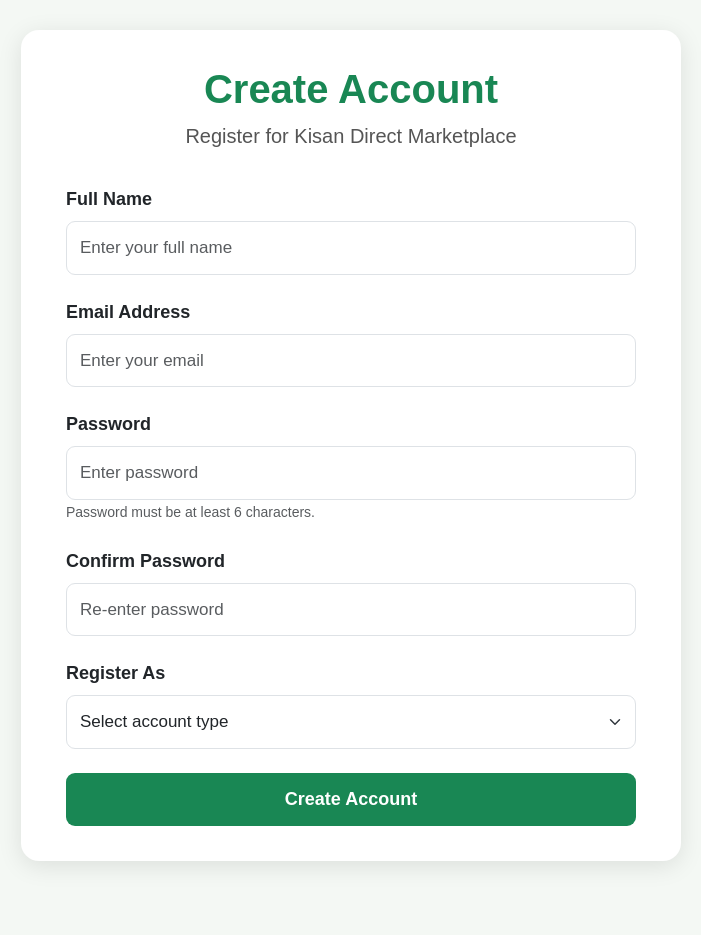
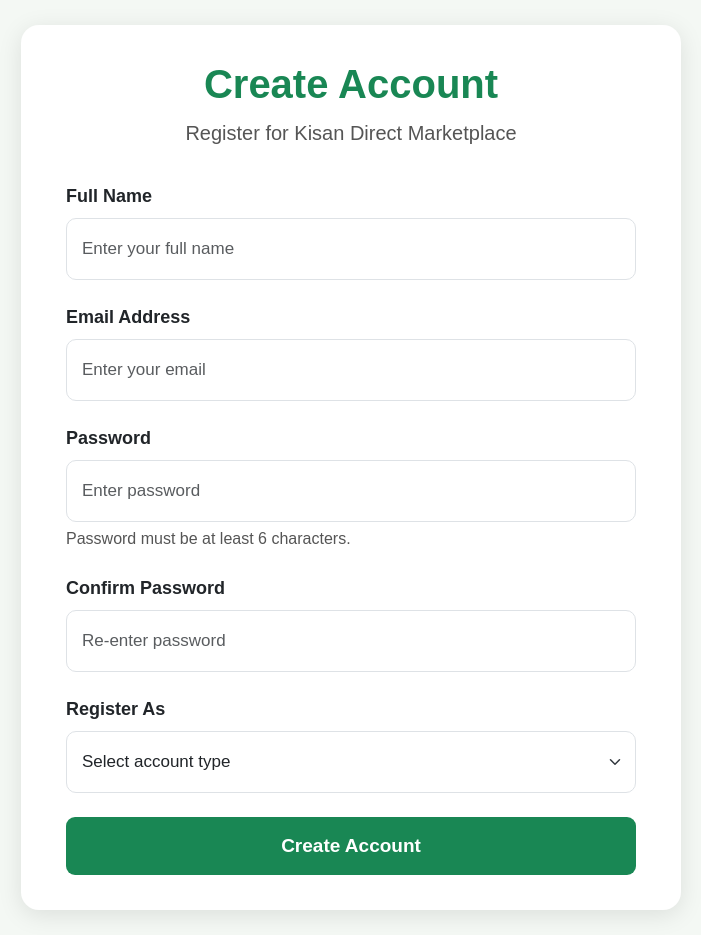
Before and after one commit to izmasiddique622/Kisan-directmarketplace, a Flask app: page /register in a window 1280 px wide. Shown: the whole page, without its empty margins (289-990 px from the left). Before the commit the page ends 866 px from the top, so only its background shows below. Run offline with Flask 3, Linux system fonts and the light colour scheme.

Commit message:
Update register.html

```diff
--- a/templates/register.html
+++ b/templates/register.html
@@ -19,7 +19,7 @@
             display: flex;
             justify-content: center;
             align-items: center;
-            padding: 30px 15px;
+            padding: 25px 15px;
         }
 
         .register-card {
@@ -28,13 +28,15 @@
             background: white;
             padding: 35px 45px;
             border-radius: 18px;
-            box-shadow: 0 5px 25px rgba(0,0,0,0.10);
+            box-shadow: 0 5px 25px rgba(0, 0, 0, 0.10);
         }
 
         .register-title {
             color: #198754;
+            font-size: 40px;
             font-weight: bold;
             text-align: center;
+            margin-bottom: 10px;
         }
 
         .register-subtitle {
@@ -45,31 +47,42 @@
         }
 
         .form-label {
-            font-weight: 600;
             font-size: 18px;
+            font-weight: bold;
         }
 
         .form-control,
         .form-select {
-            padding: 13px;
-            border-radius: 9px;
+            height: 62px;
+            padding: 12px 15px;
+            border-radius: 10px;
             font-size: 17px;
+        }
+
+        .password-note {
+            color: #555;
+            font-size: 16px;
+            margin-top: 5px;
         }
 
         .btn-register {
             width: 100%;
+            height: 58px;
             background-color: #198754;
             color: white;
-            padding: 13px;
             border: none;
             border-radius: 9px;
-            font-size: 18px;
+            font-size: 19px;
             font-weight: bold;
         }
 
         .btn-register:hover {
             background-color: #146c43;
             color: white;
+        }
+
+        .alert {
+            margin-bottom: 20px;
         }
     </style>
 </head>
@@ -86,20 +99,36 @@
             Register for Kisan Direct Marketplace
         </p>
 
+
+        <!-- Flash Messages -->
+
         {% with messages = get_flashed_messages(with_categories=true) %}
+
             {% if messages %}
+
                 {% for category, message in messages %}
+
                     <div class="alert alert-{{ category }}">
                         {{ message }}
                     </div>
+
                 {% endfor %}
+
             {% endif %}
+
         {% endwith %}
+
+
+        <!-- Register Form -->
 
         <form action="{{ url_for('register') }}" method="POST">
 
+
+            <!-- Full Name -->
+
             <div class="mb-4">
-            <label class="form-label" for="name">
+
+                <label for="name" class="form-label">
                     Full Name
                 </label>
 
@@ -111,10 +140,15 @@
                     placeholder="Enter your full name"
                     required
                 >
+
             </div>
 
+
+            <!-- Email -->
+
             <div class="mb-4">
-            <label class="form-label" for="email">
+
+                <label for="email" class="form-label">
                     Email Address
                 </label>
 
@@ -126,10 +160,15 @@
                     placeholder="Enter your email"
                     required
                 >
+
             </div>
 
+
+            <!-- Password -->
+
             <div class="mb-4">
-            <label class="form-label" for="password">
+
+                <label for="password" class="form-label">
                     Password
                 </label>
 
@@ -143,13 +182,18 @@
                     required
                 >
 
-            <small class="text-muted">
+                <div class="password-note">
                     Password must be at least 6 characters.
-            </small>
                 </div>
 
+            </div>
+
+
+            <!-- Confirm Password -->
+
             <div class="mb-4">
-            <label class="form-label" for="confirm_password">
+
+                <label for="confirm_password" class="form-label">
                     Confirm Password
                 </label>
 
@@ -162,10 +206,15 @@
                     minlength="6"
                     required
                 >
+
             </div>
 
+
+            <!-- Register As -->
+
             <div class="mb-4">
-            <label class="form-label" for="role">
+
+                <label for="role" class="form-label">
                     Register As
                 </label>
 
@@ -175,6 +224,7 @@
                     name="role"
                     required
                 >
+
                     <option value="" selected disabled>
                         Select account type
                     </option>
@@ -186,10 +236,18 @@
                     <option value="farmer">
                         Farmer
                     </option>
+
                 </select>
+
             </div>
 
-        <button type="submit" class="btn-register">
+
+            <!-- Create Account Button -->
+
+            <button
+                type="submit"
+                class="btn-register"
+            >
                 Create Account
             </button>
 
```
Lines whose indentation alone changed are shown as unchanged.
